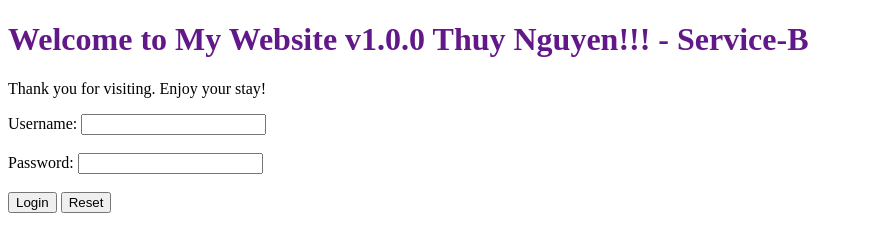
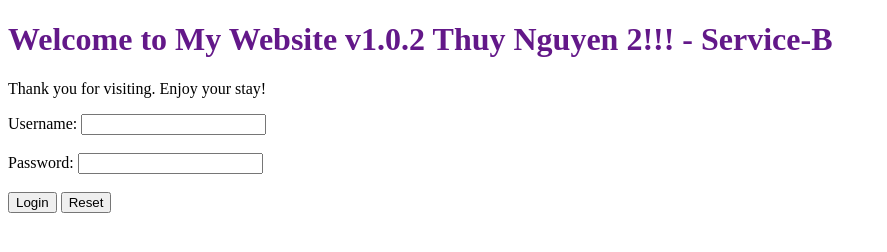
Before and after one commit to KenNguyen227/nodejs-random-color-thuy, a website: page public/index.html in a window 1280 px wide. Shown: the whole page, without its empty margins (0-887 px from the left). Drawn offline with Linux system fonts and the light colour scheme.

Commit message:
modify index.html by Thuy Nguyen

```diff
--- a/public/index.html
+++ b/public/index.html
@@ -7,7 +7,7 @@
 </head>
 
 <body>
-    <h1 id="welcome" style="color: #631889;">Welcome to My Website v1.0.0 Thuy Nguyen!!! - Service-B</h1>
+    <h1 id="welcome" style="color: #631889;">Welcome to My Website v1.0.2 Thuy Nguyen 2!!! - Service-B</h1>
     <p>Thank you for visiting. Enjoy your stay!</p>
 
     <form action="/api/login" method="POST">
```
